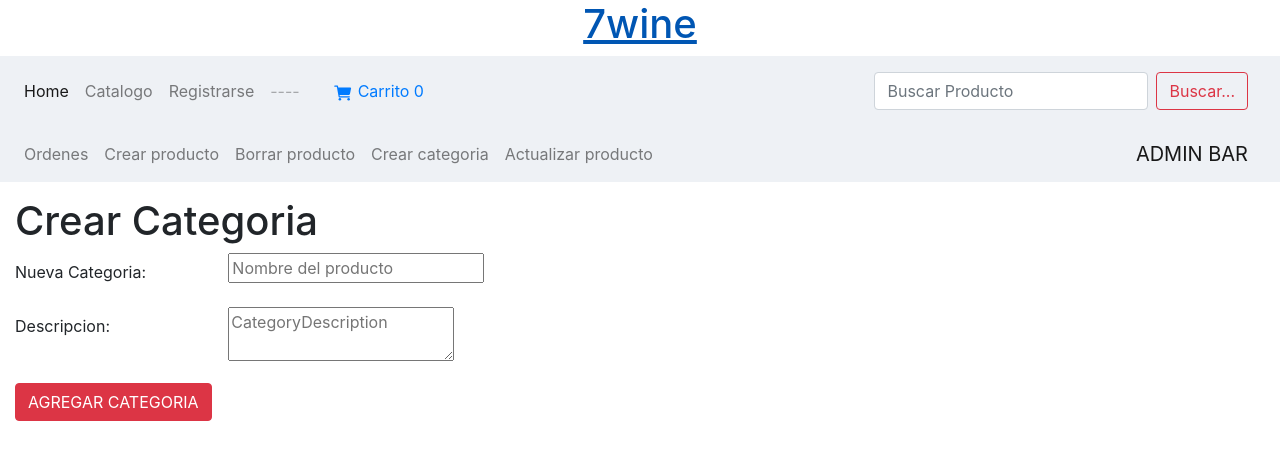
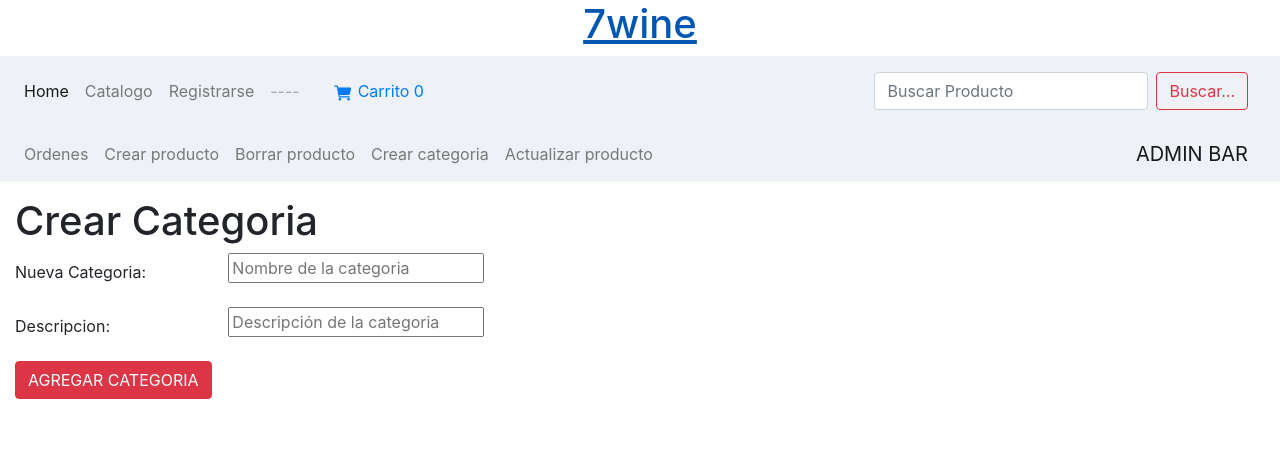
Before and after one commit to Acarvajal905/Ecommerce7wines, a React (Create React App) app in the folder client/: page /admin/products/crearcategoria in a window 1280 px wide. Shown: the top 460 px of the page. Built offline with nearby package versions, Linux system fonts and the light colour scheme.

Commit message:
Categoria funcionando con la bd

```diff
--- a/client/src/components/CRUD/crearcategoria.js
+++ b/client/src/components/CRUD/crearcategoria.js
@@ -6,38 +6,40 @@ export const handleSumit4 = function(e) {
   e.preventDefault();
 
 
-   let NuevaCategori = {name: e.target.NewCategory.value, descripcion: e.target.categorydescription.value }
+  let NuevaCategori = {
+    name: e.target.NewCategory.value,
+    description: e.target.categorydescription.value
+   }
 
   console.log("categoria a crear", NuevaCategori)
 
   //traigo las categorias del bd
-   axios.get(`https://jsonplaceholder.typicode.com/posts/`)
+  axios.get(`http://localhost:3001/category/`)
   .then(ress =>{
-    let arr = ress.data.filter(p => p.name == NuevaCategori.name)
+    console.log(ress.data);
+   let arr = ress.data.filter(p => p.name === NuevaCategori.name)
     if(arr.length){
     alert( `La categoria ya existe`);
     } if(!arr.length){
 
-      axios.post(`https://jsonplaceholder.typicode.com/posts/`, NuevaCategori) /* Aca va la funcion para editar la bd, creando categoria */
+     axios.post(`http://localhost:3001/category/`, NuevaCategori) /* Aca va la funcion para editar la bd, creando categoria */
      .then(response => {
         console.log("entre a ok")
         alert ("Categoria Creada")
      })
   }
 })
-
 .catch (error2 => {
   console.log(error2);
   alert ("Algo salio mal")
 })
-
 };
 
 export function validate(input) {
   let errors = {};
   if (!input.NewCategory) {
     errors.NewCategory = 'Category name is required';
-   } else if (!/\S/.test(input.name)) {
+  } else if (!/\S/.test(input.NewCategory)) {
     errors.NewCategory = 'Category name is invalid';
   }if (!input.categorydescription) {
     errors.categorydescription = 'Description is required';
@@ -75,7 +77,7 @@ export default function NewCategory() {
          <label class="col-sm-2 col-form-label">Nueva Categoria:</label>
          <div class="col-sm-10">
            <input className={`${errors.NewCategory && 'danger'}`} onChange={handleInputChange} value={input.NewCategory}
-              type= 'text' placeholder = 'Nombre del producto' name ="NewCategory">
+             type= 'text' placeholder = 'Nombre de la categoria' name ="NewCategory">
            </input>
            {errors.NewCategory && (<p className="danger">{errors.NewCategory}</p>)}
          </div>
@@ -85,9 +87,9 @@ export default function NewCategory() {
            <div class="form-group row">
          <label class="col-sm-2 col-form-label">Descripcion:</label>
          <div class="col-sm-10">
-            <textarea className={`${errors.categorydescription && 'danger'}`} onChange={handleInputChange} value={input.categorydescription}
-              type= 'text' placeholder = 'CategoryDescription' name ="categorydescription">
-            </textarea>
+           <input className={`${errors.categorydescription && 'danger'}`} onChange={handleInputChange} value={input.categorydescription}
+             type= 'text' placeholder = 'Descripción de la categoria' name ="categorydescription">
+           </input>
            {errors.categorydescription && (<p className="danger">{errors.categorydescription}</p>)}
          </div>
        </div>
```
Lines whose indentation alone changed are shown as unchanged.
